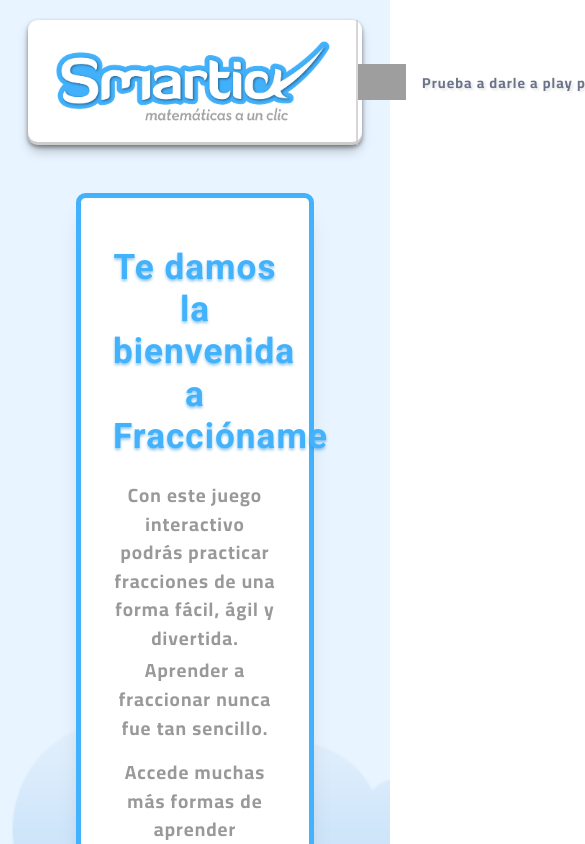
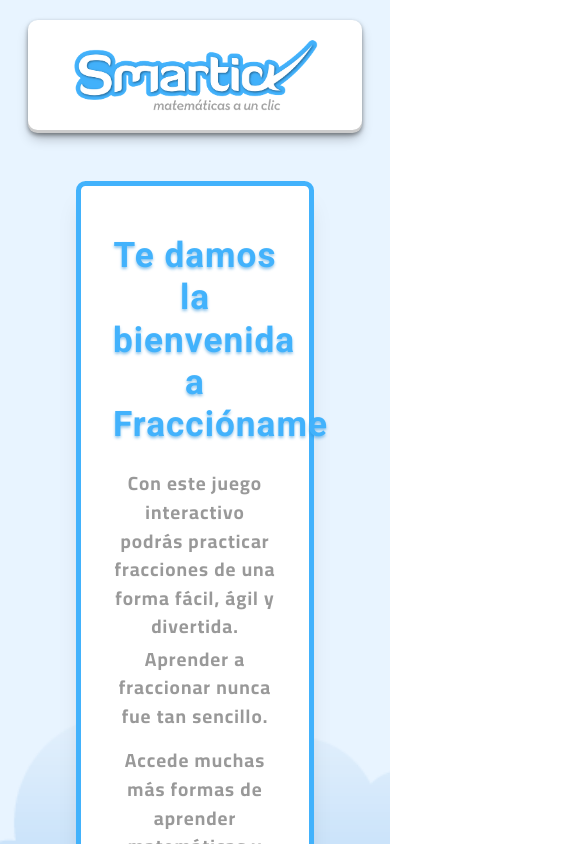
Before and after one commit to DaniDev94/test-smartick-fractions, a Vue app: page / in a window 390 px wide. Shown: the top 844 px of the page, 585 px wide, since content can reach past the window. Built offline with nearby package versions, Linux system fonts and the light colour scheme; grey boxes are pictures that could not be loaded.

Commit message:
STYLE: implemented media queries

```diff
--- a/src/components/molecules/home/HomeHeader.vue
+++ b/src/components/molecules/home/HomeHeader.vue
@@ -3,7 +3,7 @@
     <div class="b-content-header__logo">
       <img class="custom-width-logo" src="@/assets/images/logos/smartick-blue.png" alt="smartick-blue" />
     </div>
-    <div class="b-content-header__audio d-flex justify-content-between">
+    <div class="b-content-header__audio d-flex flex-wrap justify-content-md-center justify-content-between mx-4">
       <audio ref="playAmbientSound" loop>
         <source :src="require('@/assets/sounds/ambiental.mp3')" type="audio/mp3" />
       </audio>
@@ -11,7 +11,7 @@
         <img class="audio-img-info" src="@/assets/images/icons/question.svg" alt="question-icon" />
         <p class="audio-txt-info m-0 ms-3 text-nowrap">Prueba a darle a play para poner música a tu introducción.</p>
       </div>
-      <div class="d-flex justify-content-around me-4">
+      <div class="b-audio-buttons d-flex justify-content-around me-4">
         <button class="btn-audio-custom mx-3" @click="playAmbientSound.play()">
           <img class="btn-audio-custom__icons" src="@/assets/images/icons/audio/audio-play.svg" alt="audio-play" />
         </button>
@@ -64,7 +64,6 @@
   }
   &__audio {
     width: 100%;
-    max-width: 57rem;
   }
 }
 
@@ -134,8 +133,7 @@
 }
 
 .btn-audio-custom:hover {
-  box-shadow: rgba(45, 35, 66, 0.4) 0 4px 8px, rgba(45, 35, 66, 0.3) 0 7px 13px -3px,
-    $secondary-purple 0 -3px 0 inset;
+  box-shadow: rgba(45, 35, 66, 0.4) 0 4px 8px, rgba(45, 35, 66, 0.3) 0 7px 13px -3px, $secondary-purple 0 -3px 0 inset;
   transform: translateY(-2px);
 }
 
@@ -143,4 +141,66 @@
   box-shadow: $secondary-purple-dark 0 3px 7px inset;
   transform: translateY(2px);
 }
+
+@media (max-width: 1330px) {
+  .audio-img-info {
+    display: none;
+  }
+  .audio-txt-info {
+    margin: 0 0 13px 0 !important;
+    font-size: 1.1rem;
+  }
+  .b-audio-buttons {
+    margin: 0 !important;
+  }
+  .b-content-header {
+    &__audio {
+      margin: 1rem 4.3rem !important;
+    }
+  }
+}
+
+@media (max-width: 1090px) {
+  .audio-txt-info {
+    font-size: 1rem;
+  }
+  .b-content-header {
+    &__audio {
+      margin: 1rem 0rem !important;
+    }
+  }
+  .btn-audio-custom {
+    height: 40px;
+    &__icons {
+      min-width: 1.7rem;
+    }
+  }
+}
+
+@media (max-width: 992px) {
+  .audio-txt-info {
+    white-space: normal !important;
+    text-align: center;
+  }
+  .b-content-header {
+    &__audio {
+      margin: 1rem 2rem !important;
+    }
+  }
+  .custom-width-logo {
+    width: 16rem;
+  }
+}
+
+@media (max-width: 783px) {
+  .b-content-header {
+    justify-content: center !important;
+    &__logo {
+      border-right: none;
+    }
+    &__audio {
+      display: none !important;
+    }
+  }
+}
 </style>
```
